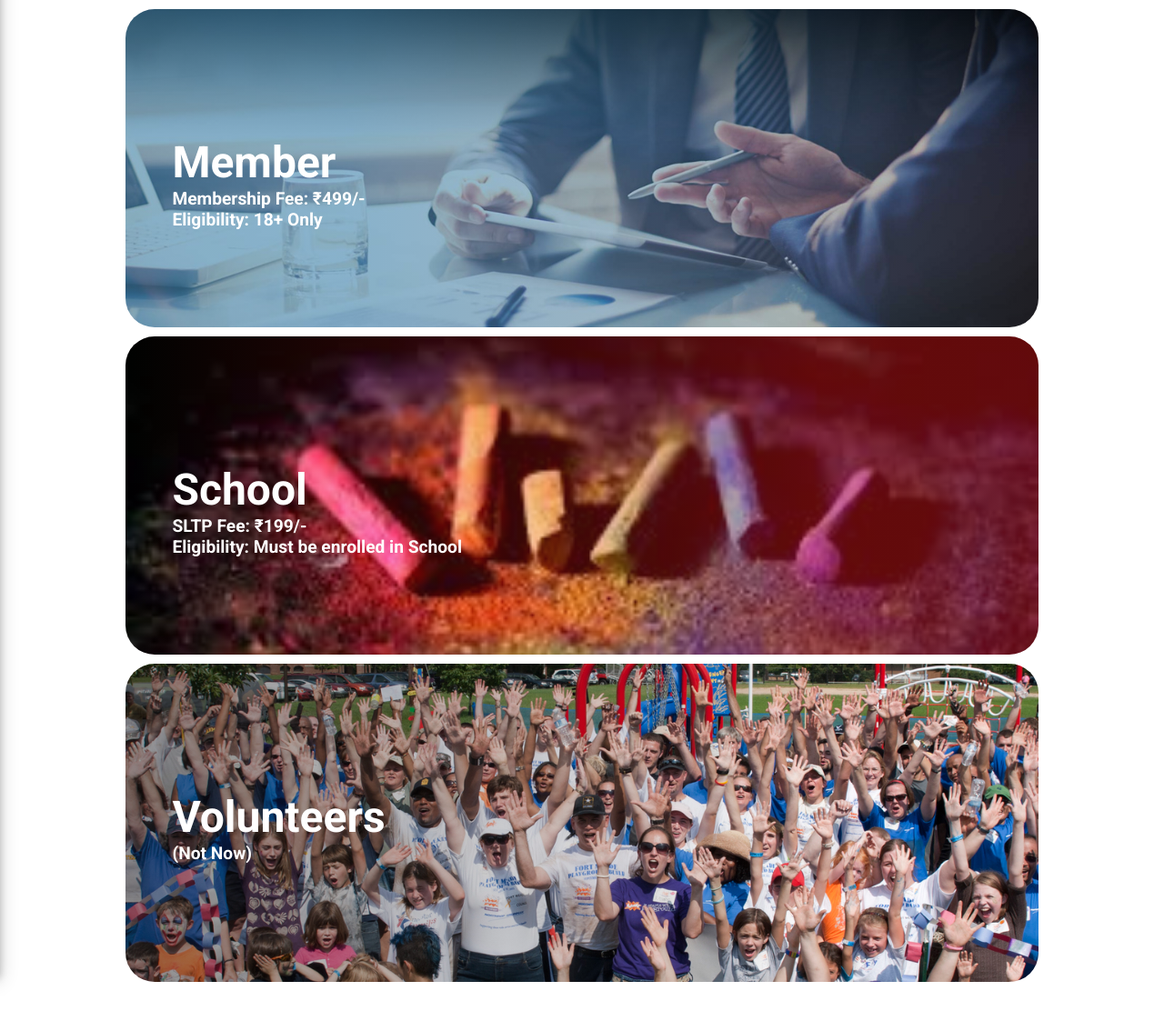
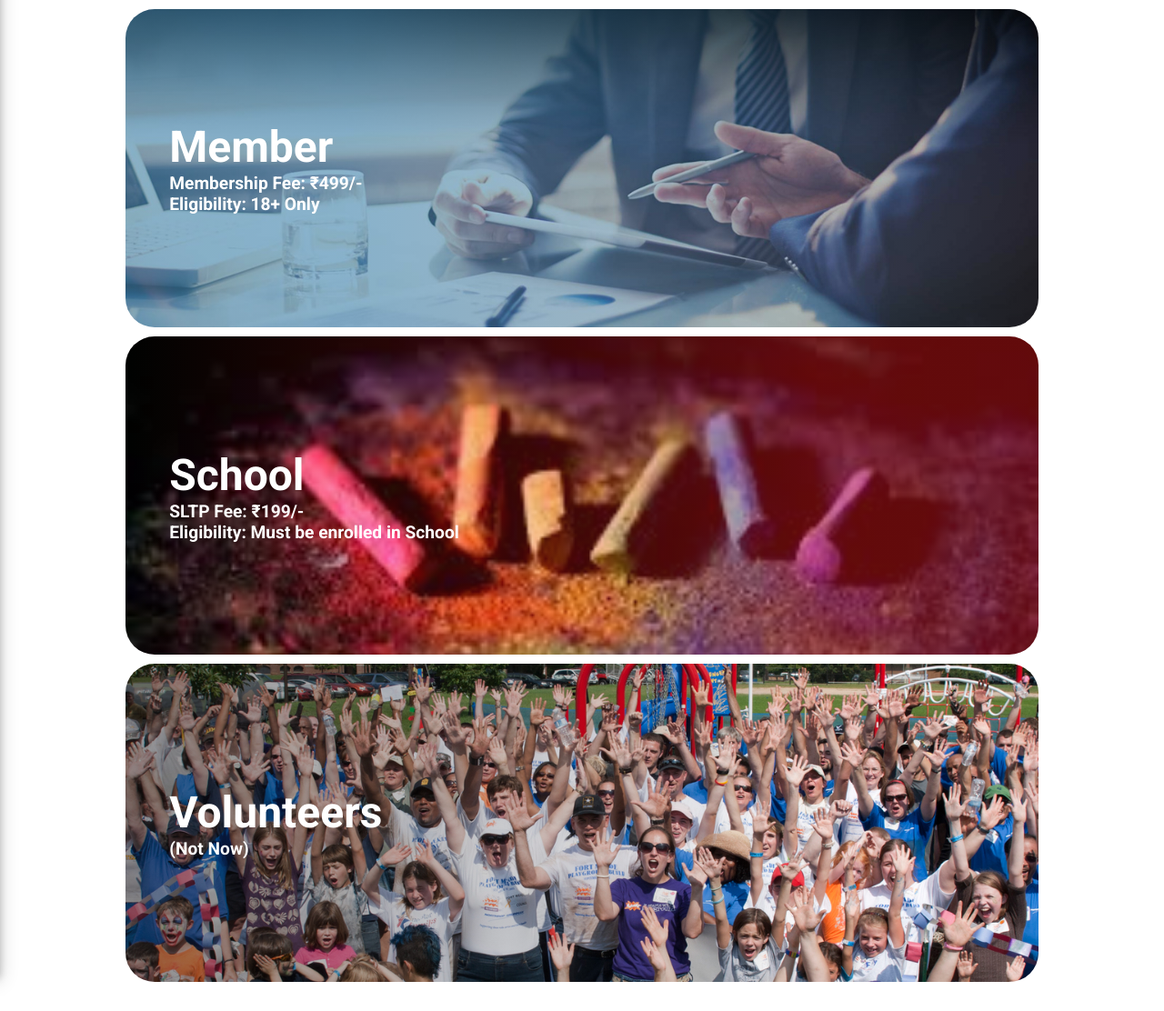
Before and after one commit to SumeetYp/ICB, a PHP site: page /addMarshalls.html in a window 1280 px wide. Shown: the part 99-1211 px from the top of the page at 91% size. Run offline with PHP 8.4, Linux system fonts and the light colour scheme.

Commit message:
AddMarshalls page fixed

```diff
--- a/css/addMarshalls.css
+++ b/css/addMarshalls.css
@@ -14,11 +14,18 @@ body {
     overflow: auto;
 }
 
+.addMarshall::-webkit-scrollbar {
+    display: none;
+}
+
 .addMarshall a{
-    display: block;
+    display: flex;
+    flex-direction: column;
+    justify-content: center;
     position: relative;
     width: 98%;
     margin: 1%;
+    text-decoration: none;
 }
 
 .addMember {
@@ -37,9 +44,7 @@ body {
 }
 
 .details {
-    position: absolute;
-    top: 10vh;
-    left: 4vw;
+    margin-left: 3rem;
     width: 100%;
     display: flex;
     flex-direction: column;
@@ -111,6 +116,12 @@ body {
     }
 }
 
+@media only screen and (max-width: 660px) {
+    .details {
+        margin-left: 2rem;
+    }
+}
+
 @media only screen and (max-width: 425px){
     .addMarshall a {
         height: 150px;
```
